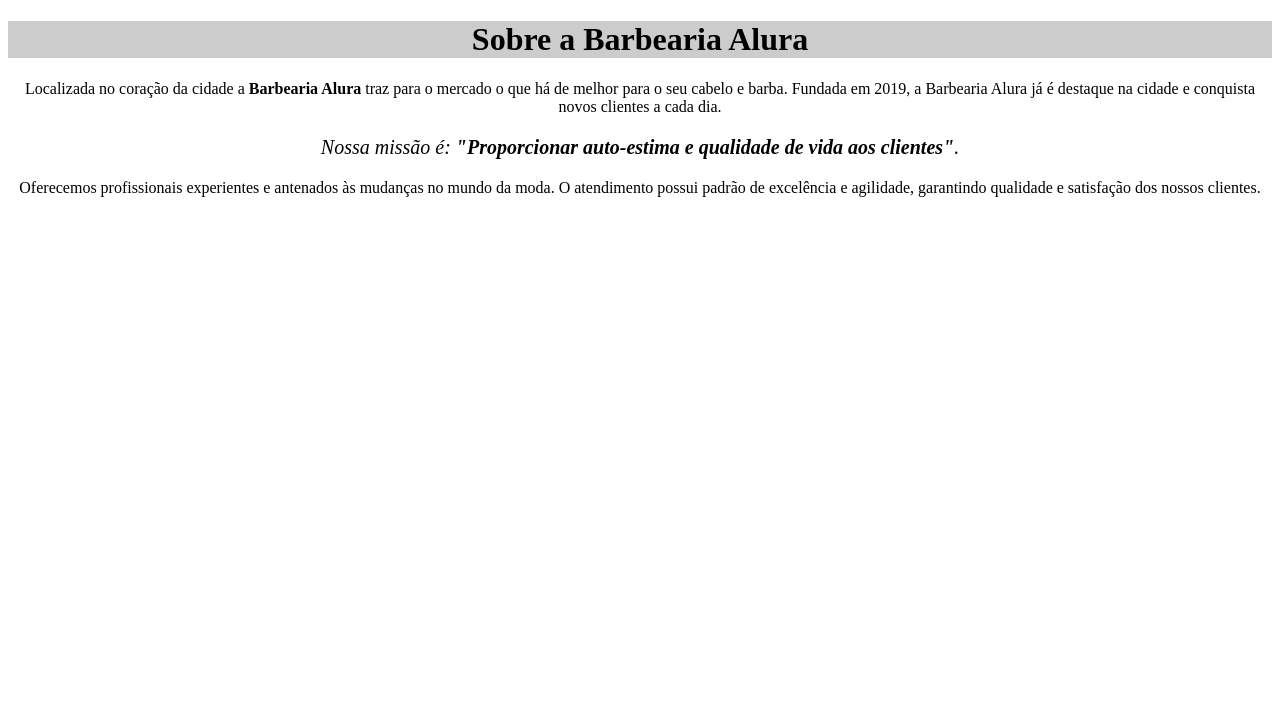
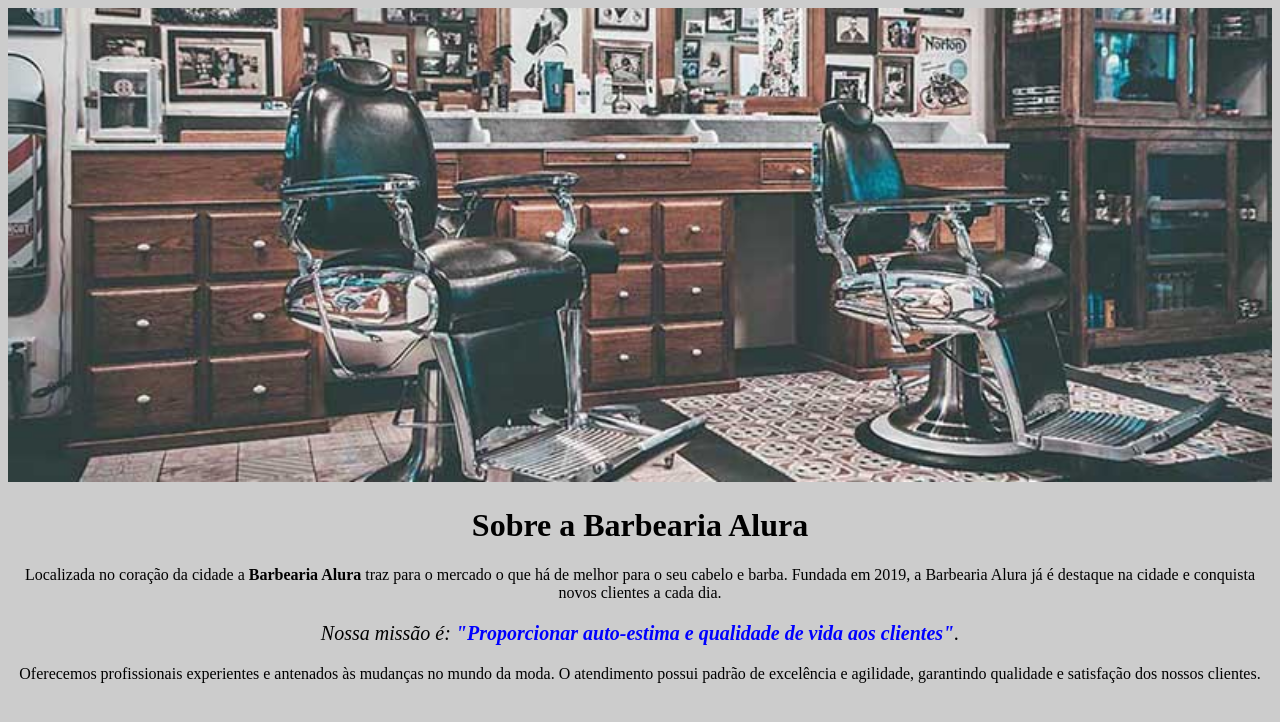
Before and after one commit to RufoAnna/Curso-Barbearia-Alura, a plain HTML site: page index.html in a window 1280 px wide. Drawn offline with Linux system fonts and the light colour scheme.

Commit message:
adicionando imagem

```diff
--- a/index.html
+++ b/index.html
@@ -5,19 +5,16 @@
         <title>Barbearia Alura</title>
         <link rel="stylesheet" href="style.css">
 
-        <style>
-        p {
-           text-align: center
-        }
-        </style>
+
   </head>
 
   <body>
-        <h1 style="text-align: center; background: #CCCCCC">Sobre a Barbearia Alura</h1>
+    <img id="banner" src="banner.jpg">
+        <h1>Sobre a Barbearia Alura</h1>
 
         <p>Localizada no coração da cidade a <strong>Barbearia Alura</strong> traz para o mercado o que há de melhor para o seu cabelo e barba. Fundada em 2019, a Barbearia Alura já é destaque na cidade e conquista novos clientes a cada dia.</p>
 
-        <p style="font-size: 20px"><em>Nossa missão é: <strong>"Proporcionar auto-estima e qualidade de vida aos clientes"</strong>.</em></p>
+        <p id="missao"><em>Nossa missão é: <strong>"Proporcionar auto-estima e qualidade de vida aos clientes"</strong>.</em></p>
 
         <p>Oferecemos profissionais experientes e antenados às mudanças no mundo da moda. O atendimento possui padrão de excelência e agilidade, garantindo qualidade e satisfação dos nossos clientes.</p>
   </body>
--- a/style.css
+++ b/style.css
@@ -1,3 +1,25 @@
+
+
+body{
+  background: #CCCCCC
+}
+
+#banner{
+  width: 100%;
+}
+
+h1{
+    text-align: center
+}
+
 p {
-   text-align: center
+   text-align: center;
 }
+
+#missao{
+    font-size: 20px
+}
+
+em strong{
+  color: blue;
+}
```
Also changed, not shown: banner.jpg (added).
